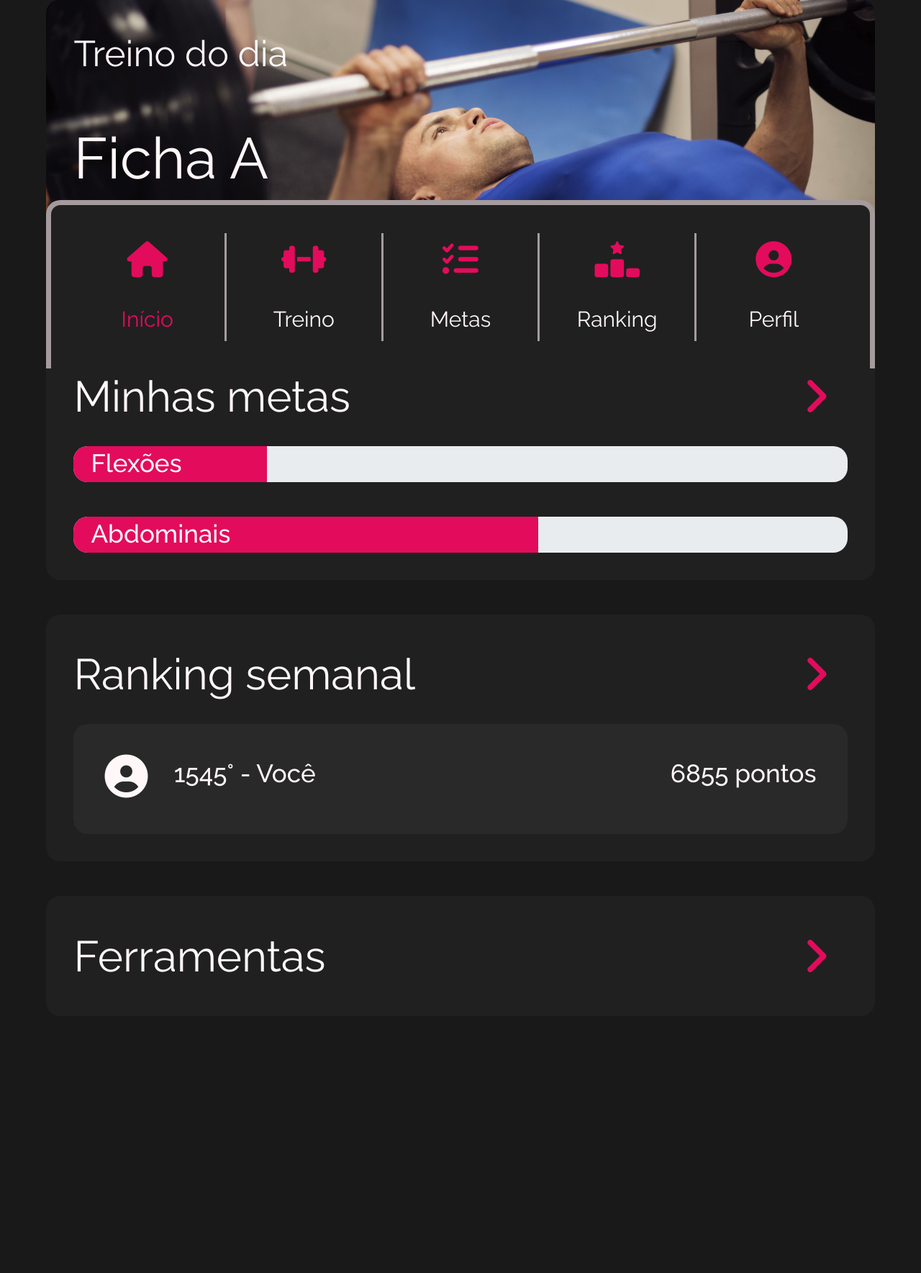
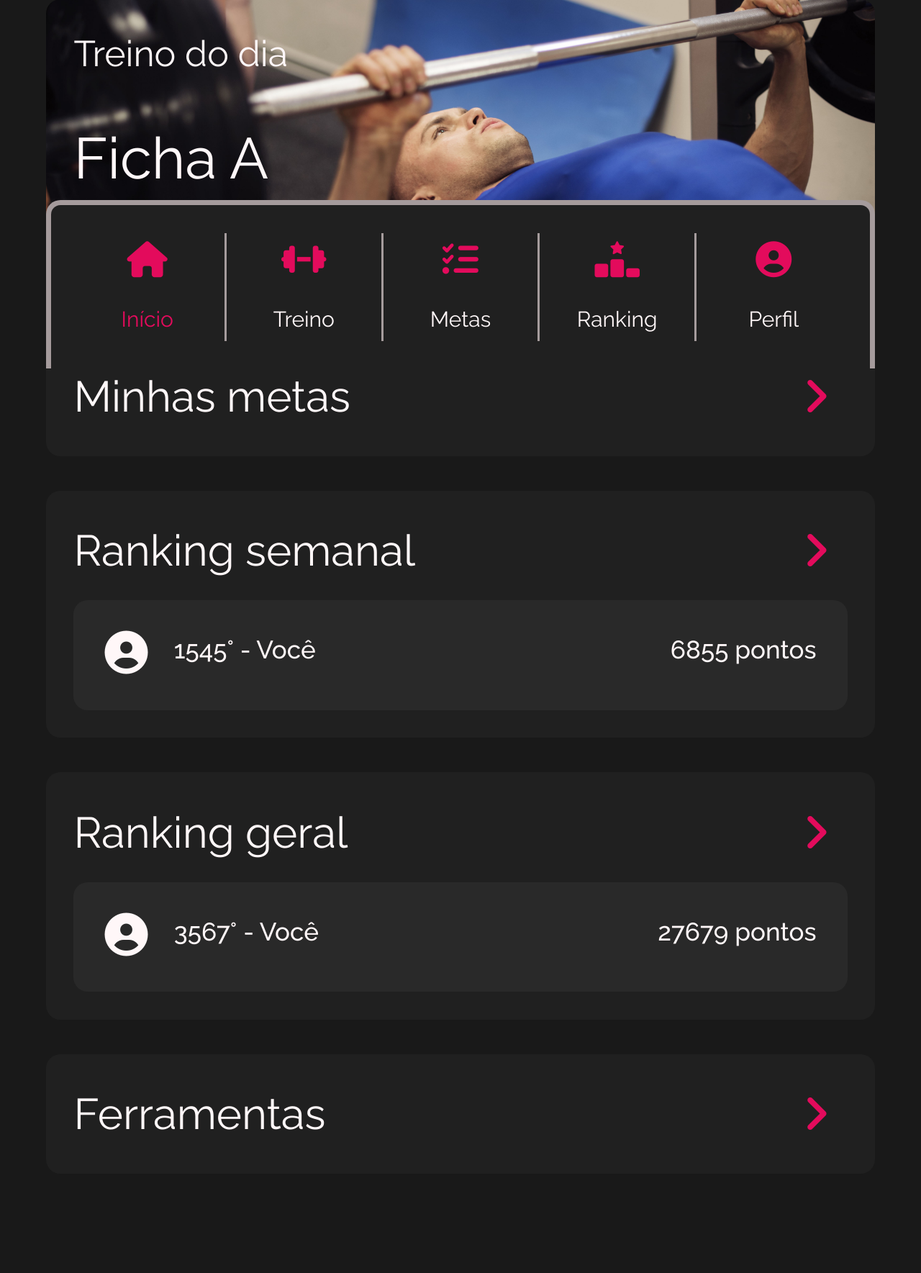
Before and after one commit to crisvini/workout, a PHP site: page /home.php in a window 1280 px wide. Shown: the part 288-2057 px from the top of the page at 72% size. Before the commit the page ends 1639 px from the top, so only its background shows below. Run offline with PHP 8.4, Linux system fonts and the light colour scheme; a user stored in the database is signed in; data comes from the database, SQL or seed files in the repository; some libraries are stand-ins or nearby versions.

Commit message:
continuação

```diff
--- a/home.php
+++ b/home.php
@@ -102,7 +102,7 @@ $_SESSION["quantidadeExercicios"] = mysqli_fetch_assoc(mysqli_query($mysqli, $sq
                     <span><i class="fa-solid fa-angle-right enter-button color-pink"></i></span>
                 </div>
             </div>
-            <div class="row mt-4" style="--bs-gutter-x: none;">
+            <!-- <div class="row mt-4" style="--bs-gutter-x: none;">
                 <div class="progress br-20" style="height: 50px;">
                     <div class="progress-bar bg-pink text-start" role="progressbar" style="width: 25%;" aria-valuenow="25" aria-valuemin="0" aria-valuemax="100">
                         <span class="color-white ms-4 fs-small fw-500" style="position: absolute;">Flexões</span>
@@ -115,7 +115,7 @@ $_SESSION["quantidadeExercicios"] = mysqli_fetch_assoc(mysqli_query($mysqli, $sq
                         <span class="color-white ms-4 fs-small fw-500" style="position: absolute;">Abdominais</span>
                     </div>
                 </div>
-            </div>
+            </div> -->
         </div>
         <div class="container mt-5 bg-gray br-20" style="padding: 3%;" id="ranking" onclick="load('ranking.php')">
             <div class="row">
@@ -137,6 +137,31 @@ $_SESSION["quantidadeExercicios"] = mysqli_fetch_assoc(mysqli_query($mysqli, $sq
                         </div>
                         <div class="col-4 text-end">
                             <span>6855 pontos</span>
+                        </div>
+                    </div>
+                </div>
+            </div>
+        </div>
+        <div class="container mt-5 bg-gray br-20" style="padding: 3%;" id="ranking" onclick="load('ranking.php')">
+            <div class="row">
+                <div class="col-10 color-white fs-large">
+                    <span>Ranking geral</span>
+                </div>
+                <div class="col-2 text-end align-self-center">
+                    <span><i class="fa-solid fa-angle-right enter-button color-pink"></i></span>
+                </div>
+            </div>
+            <div class="row mt-4 bg-medium-gray br-20" style="padding: 4%; --bs-gutter-x: none">
+                <div class="color-white d-flex flex-column fs-small fw-500">
+                    <div class="row">
+                        <div class="col-1">
+                            <i class="fa-solid fa-circle-user color-white fs-large"></i>
+                        </div>
+                        <div class="col-7 ps-4">
+                            <span>3567° - Você</span>
+                        </div>
+                        <div class="col-4 text-end">
+                            <span>27679 pontos</span>
                         </div>
                     </div>
                 </div>
```
Also changed, not shown: treino.php (+30 -0 lines).
